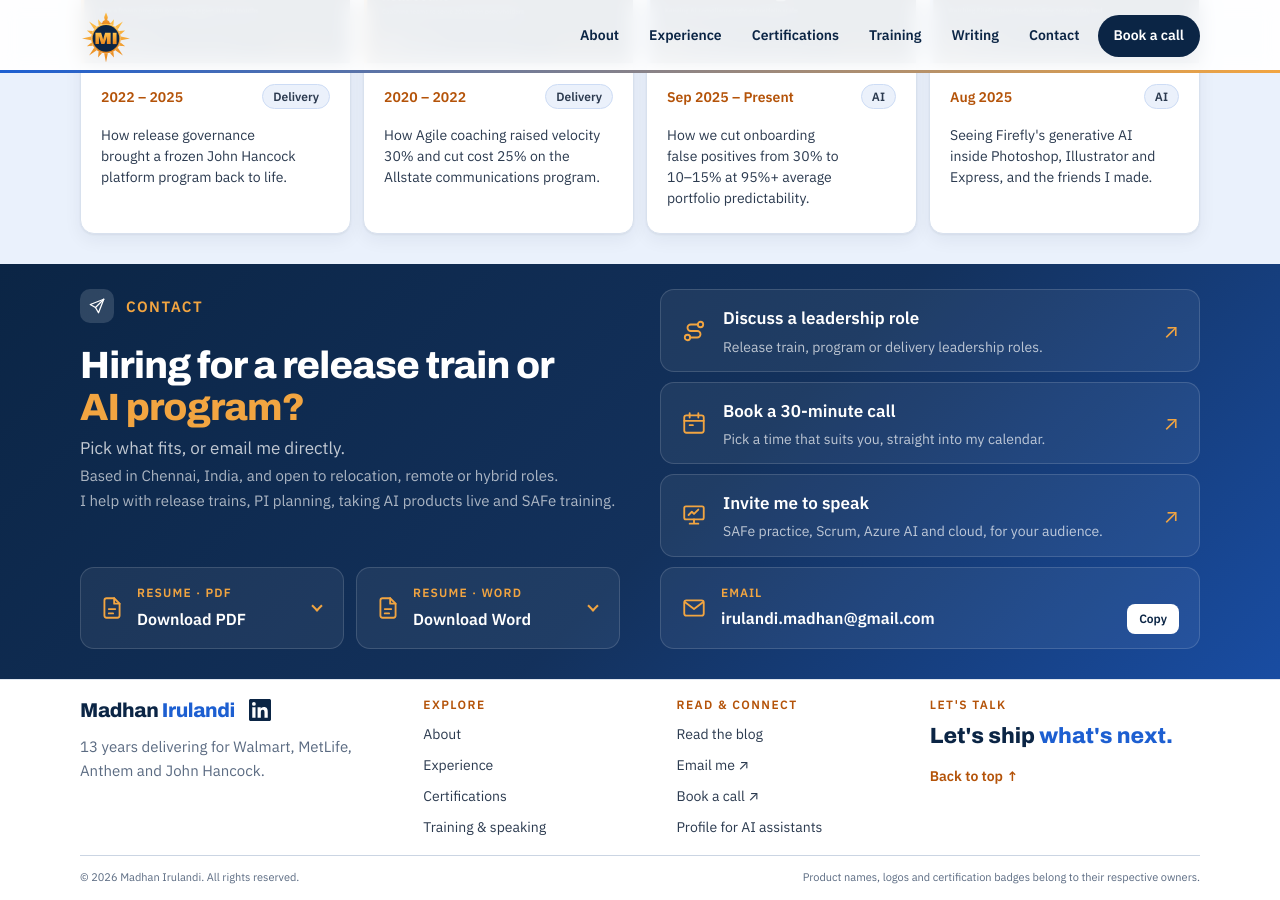
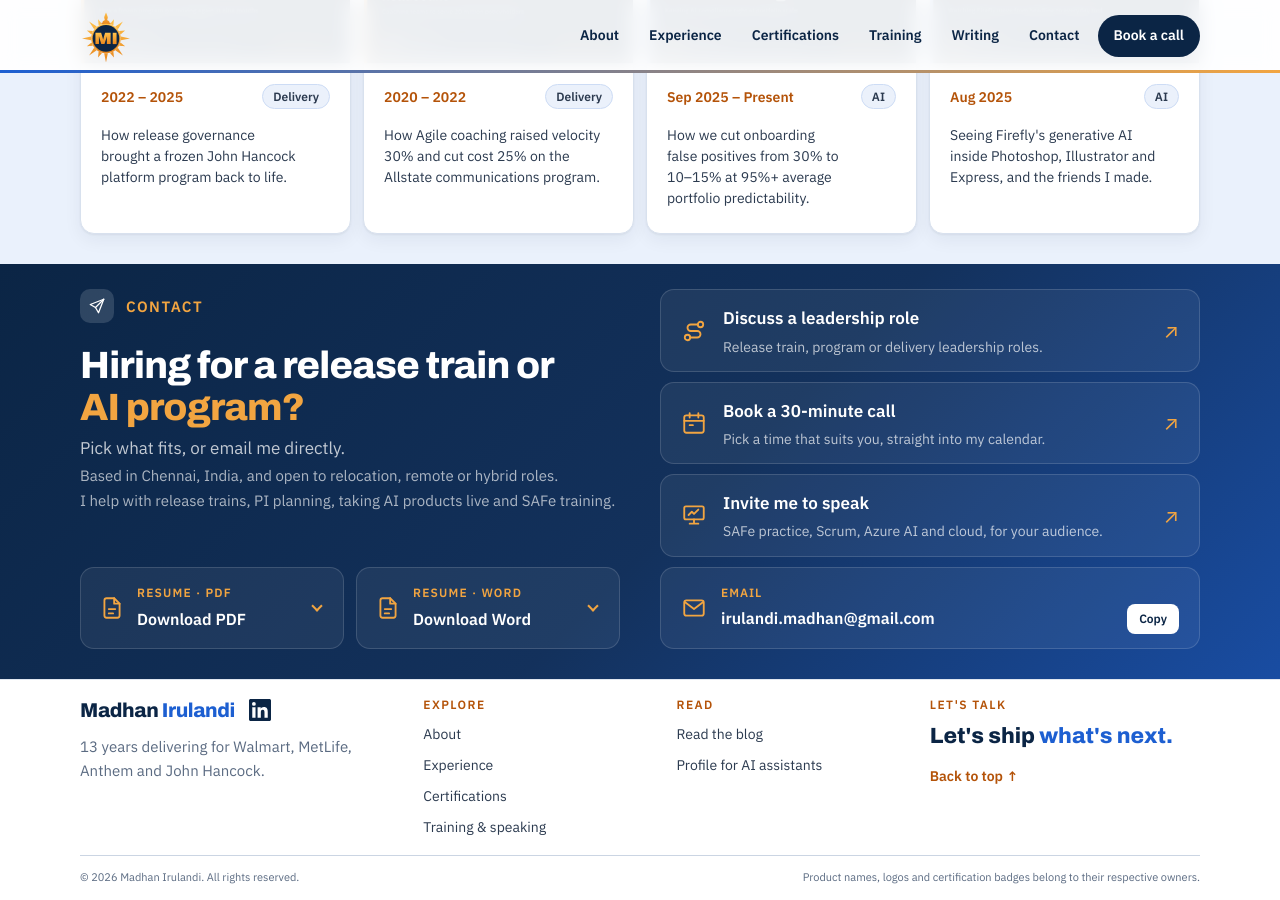
Before and after one commit to Madhan-I/Madhan-I.github.io, a Jekyll site: the page built from index.html, in a window 1280 px wide and 900 px high, scrolled down 5563 px. Built offline with Jekyll 4.4.1, drawn with Linux system fonts in a browser that asks for light colours.

Commit message:
Footer: drop Email me and Book a call (both are in Contact); column renamed Read
Co-Authored-By: Claude Opus 5.5 <noreply@anthropic.com>
Claude-Session: https://claude.ai/code/session_01MFRrTt7LBDdX57m85KHNGp

```diff
--- a/_layouts/default.html
+++ b/_layouts/default.html
@@ -42,11 +42,9 @@
         <a href="{{ '/#certifications' | relative_url }}">Certifications</a>
         <a href="{{ '/#training' | relative_url }}">Training &amp; speaking</a>
       </div>
-      <div class="f-col" role="navigation" aria-label="Read and connect">
-        <b>Read &amp; connect</b>
+      <div class="f-col" role="navigation" aria-label="Read">
+        <b>Read</b>
         <a href="{{ '/blog/' | relative_url }}">Read the blog</a>
-        <a href="mailto:{{ site.data.profile.email }}">Email me ↗</a>
-        {% if site.data.profile.calendly != "" %}<a href="{{ site.data.profile.calendly }}" target="_blank" rel="noopener">Book a call ↗</a>{% endif %}
         <a href="{{ '/llms.txt' | relative_url }}" data-goatcounter-click="footer-llms">Profile for AI assistants</a>
       </div>
       <div class="f-col f-end">
```
